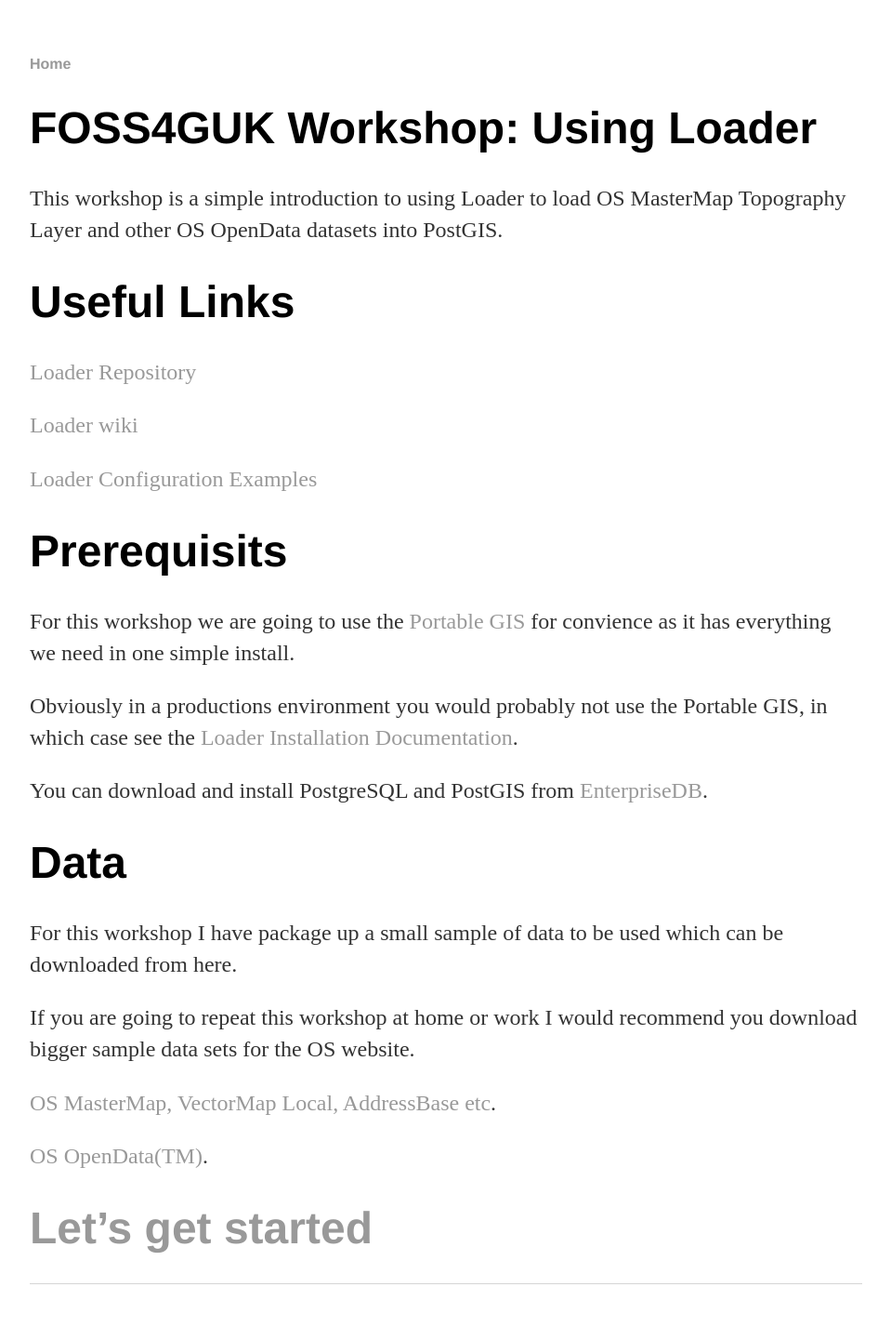
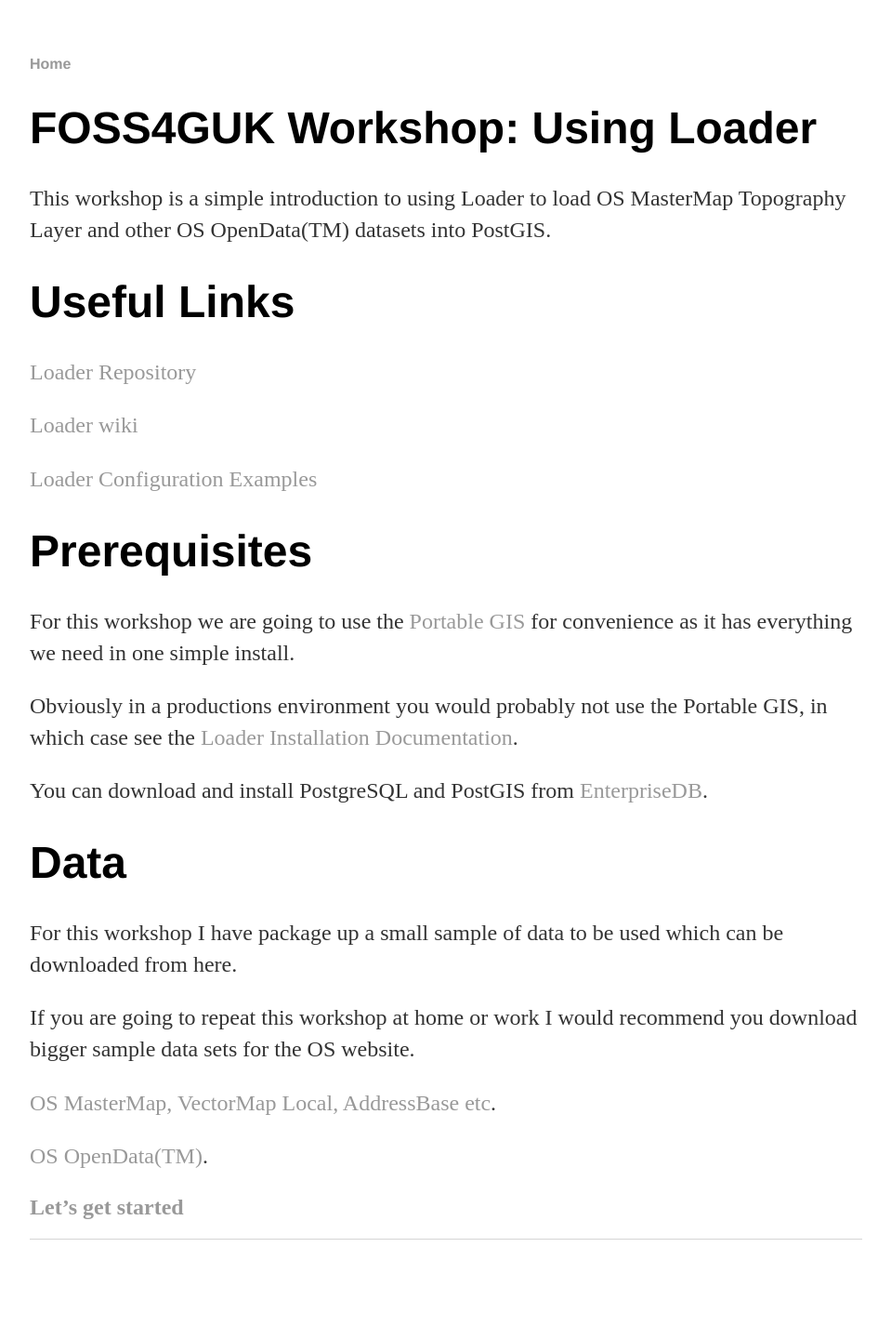
Before and after one commit to walkermatt/aileenh.github.io, a Jekyll site: the page built from index.md, in a window 1280 px wide. Shown: the whole page at 93% size, without its empty margins (160-1119 px from the left). Built offline with Jekyll 4.4.1, drawn with Linux system fonts in a browser that asks for light colours; after the commit the page ends 1393 px from its top, so only the background shows below that.

Commit message:
Update index.md

```diff
--- a/index.md
+++ b/index.md
@@ -4,7 +4,7 @@
 ---
 
 # FOSS4GUK Workshop: Using Loader #
-This workshop is a simple introduction to using Loader to load OS MasterMap Topography Layer and other OS OpenData datasets into PostGIS.
+This workshop is a simple introduction to using Loader to load OS MasterMap Topography Layer and other OS OpenData(TM) datasets into PostGIS.
 
 # Useful Links #
 [Loader Repository](https://github.com/AstunTechnology/Loader)
@@ -14,8 +14,8 @@
 [Loader Configuration Examples](https://github.com/AstunTechnology/Loader/wiki/Configuration-examples)
 
 
-# Prerequisits #
-For this workshop we are going to use the [Portable GIS](http://www.archaeogeek.com/portable-gis.html) for convience as it has everything we need in one simple install.
+# Prerequisites #
+For this workshop we are going to use the [Portable GIS](http://www.archaeogeek.com/portable-gis.html) for convenience as it has everything we need in one simple install.
 
 Obviously in a productions environment you would probably not use the Portable GIS, in which case see the [Loader Installation Documentation](https://github.com/AstunTechnology/Loader/wiki/Installation).
 
@@ -30,4 +30,4 @@
 
 [OS OpenData(TM)](https://www.ordnancesurvey.co.uk/opendatadownload/products.html).
 
-# [Let's get started](http://aileenh.github.io/lets-get-started.html) #
+## [Let's get started](http://aileenh.github.io/lets-get-started.html) ##
```
